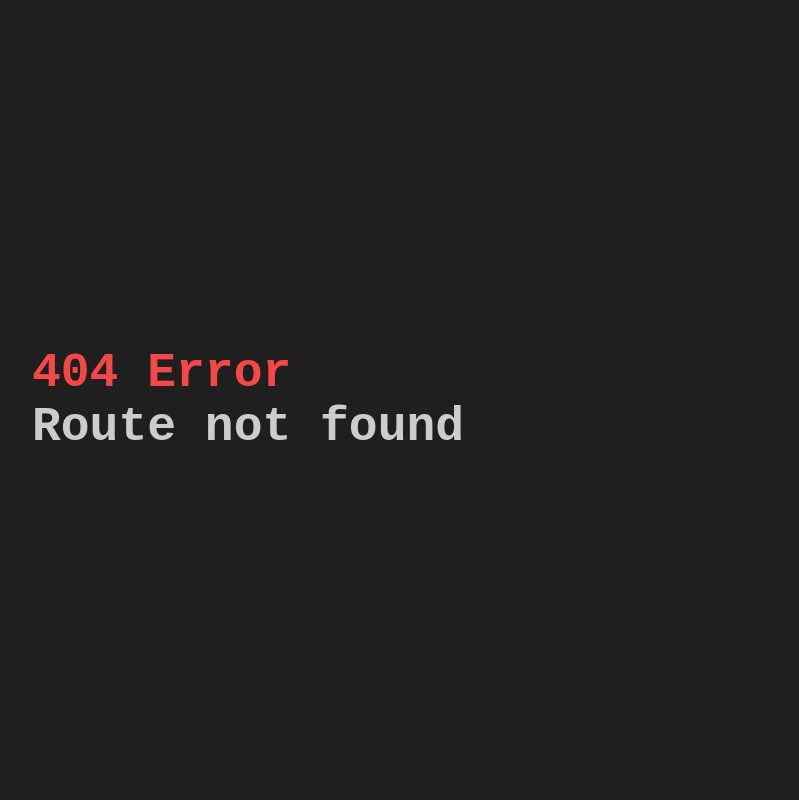
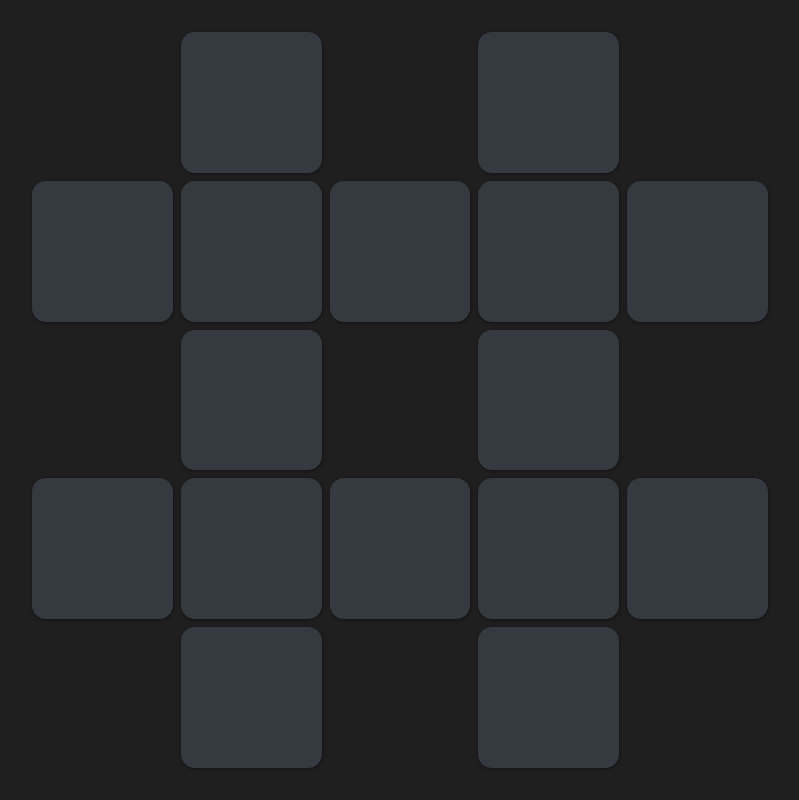
Before and after one commit to csalinas-dev/csalinas-dev-site, a React (Create React App) app: page /hashtag in a window 1280 px wide. Before the commit this address had no page. Shown: the whole page, without its empty margins (240-1039 px from the left). Built offline with nearby package versions, Linux system fonts and the light colour scheme; a web font is replaced by a local one.

Commit message:
feat(hashtag): implement gameboard #40

```diff
--- /dev/null
+++ b/src/pages/hashtag/Gameboard.jsx
@@ -0,0 +1,66 @@
+import styled from "@emotion/styled";
+import { useContext } from "react";
+import { Context } from "./context";
+import { map } from "lodash";
+
+const Board = styled.div`
+  aspect-ratio: 1 / 1;
+  display: grid;
+  gap: 0.5rem;
+  grid-template-columns: repeat(5, 1fr);
+  grid-template-rows: repeat(5, 1fr);
+  max-height: calc(100vw - 4rem);
+  max-width: calc(100vh - 4rem);
+  width: 100%;
+  height: 100%;
+`;
+
+const Tile = styled.div`
+  align-items: center;
+  aspect-ratio: 1 / 1;
+  background-color: var(--selectionBackground);
+  border-radius: 10%;
+  box-shadow: 0.025rem 0.05rem 0.2rem rgba(0, 0, 0, 0.5);
+  display: flex;
+  justify-content: center;
+  overflow: hidden;
+  text-shadow: 1px 1px var(--background);
+  user-select: none;
+
+  &.absent {
+    background-color: var(--absentBackground);
+    color: rgba(204, 204, 204, 0.54);
+  }
+
+  &.present {
+    background-color: var(--selector);
+    color: var(--background);
+  }
+
+  &.correct {
+    background-color: var(--comment);
+  }
+`;
+
+export const Gameboard = () => {
+  const {
+    state: { board },
+  } = useContext(Context);
+
+  const letterToTile = (tile, i) => {
+    if (tile === null) {
+      // Empty Space
+      return <div></div>;
+    }
+
+    const { key, letter, status: className } = tile;
+
+    const props = {
+      key,
+      className,
+    };
+    return <Tile {...props}>{letter}</Tile>;
+  };
+
+  return <Board>{map(board, (tile) => map(tile, letterToTile))}</Board>;
+};
--- /dev/null
+++ b/src/pages/hashtag/Status.js
@@ -0,0 +1,8 @@
+const Status = Object.freeze({
+  Absent: "absent",
+  Default: "default",
+  Present: "present",
+  Correct: "correct",
+});
+
+export default Status;
--- /dev/null
+++ b/src/pages/hashtag/context/index.jsx
@@ -0,0 +1,40 @@
+import { createContext, useReducer } from "react";
+import { cloneDeep, range } from "lodash";
+
+import Status from "../Status";
+import reducer from "./reducer";
+
+const board = range(5).map((_, row) =>
+  range(5).map((_, col) =>
+    row % 2 === 1 || col % 2 === 1
+      ? {
+          key: `${row}${col}`,
+          letter: "",
+          status: Status.Default,
+        }
+      : null
+  )
+);
+
+export const initialState = {
+  board,
+};
+
+export const Context = createContext({
+  state: initialState,
+  dispatch: () => {},
+});
+
+const getInitialState = () => {
+  const state = cloneDeep(initialState);
+  return state;
+};
+
+export const ContextProvider = ({ children }) => {
+  const [state, dispatch] = useReducer(reducer, getInitialState());
+  return (
+    <Context.Provider value={{ state, dispatch }}>{children}</Context.Provider>
+  );
+};
+
+export * from "./actions";
--- /dev/null
+++ b/src/pages/hashtag/context/reducer/index.js
@@ -0,0 +1,8 @@
+const reducer = (state, action) => {
+  switch (action.type) {
+    default:
+      return state;
+  }
+};
+
+export default reducer;
--- /dev/null
+++ b/src/pages/hashtag/index.jsx
@@ -0,0 +1,29 @@
+import { useEffect } from "react";
+import styled from "@emotion/styled";
+
+import { ContextProvider } from "./context";
+import { Gameboard } from "./Gameboard";
+
+const Container = styled.div`
+  align-items: center;
+  display: flex;
+  flex-flow: row nowrap;
+  height: 100vh;
+  justify-content: center;
+  padding: 2rem;
+  width: 100vw;
+`;
+
+export const Hashtag = () => {
+  useEffect(() => {
+    document.title = "Wordleverse | Christopher Salinas Jr.";
+  });
+
+  return (
+    <ContextProvider>
+      <Container>
+        <Gameboard />
+      </Container>
+    </ContextProvider>
+  );
+};
--- a/src/pages/index.js
+++ b/src/pages/index.js
@@ -1,3 +1,4 @@
+export * from "./hashtag";
 export * from "./home";
 export * from "./not-found";
 export * from "./projects";
```
Also changed, not shown: src/Routes.jsx (+6 -1 lines), src/pages/hashtag/context/actions.js (added).
